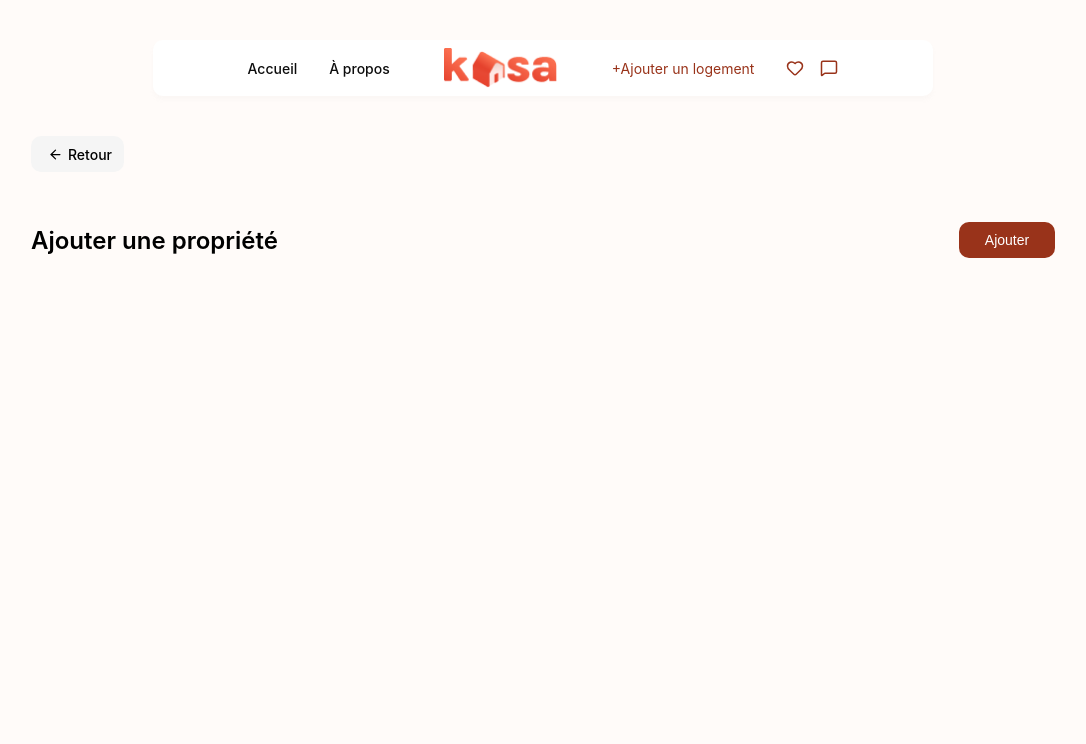
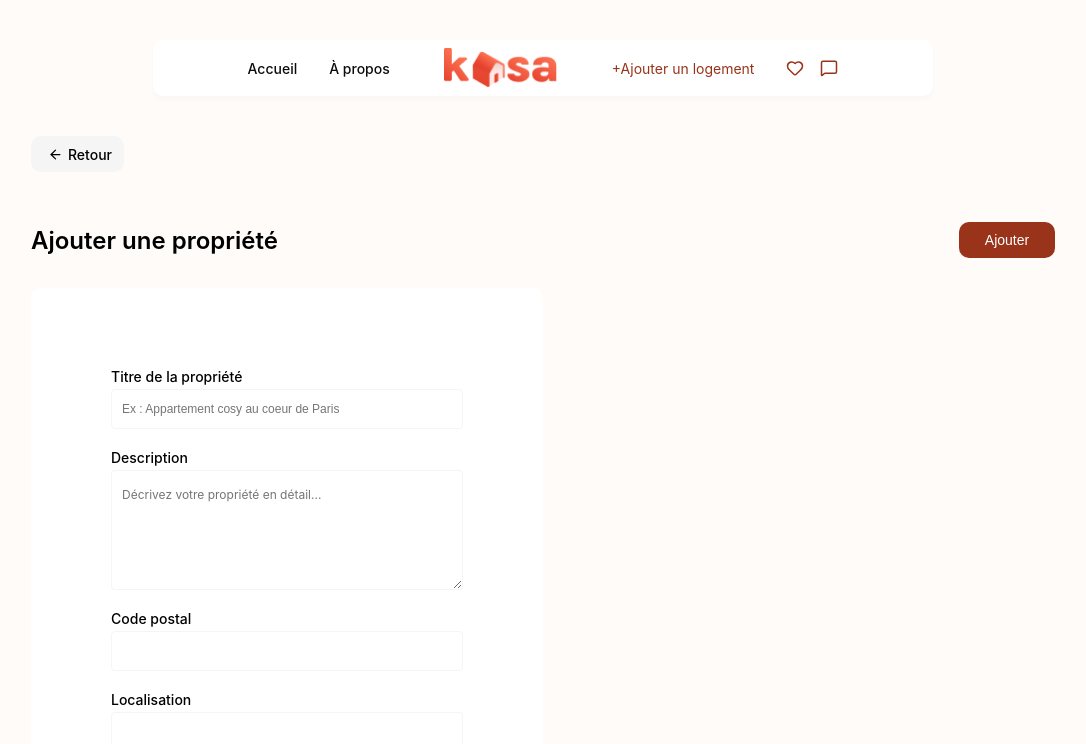
Before and after one commit to AlainBonneau/kasa-front, a Next.js app: page /add-property in a window 1280 px wide. Shown: the top 744 px of the page, without its empty margins (97-1183 px from the left). Built offline with nearby package versions, Linux system fonts and the light colour scheme; no server answers.

Commit message:
feat/ add property info section component

```diff
--- /dev/null
+++ b/app/add-property/components/PropertyInfoSection/PropertyInfoSection.scss
@@ -0,0 +1,51 @@
+.property-info-section {
+  background-color: var(--white);
+  border-radius: 10px;
+  width: 50%;
+  padding: 80px;
+  margin-top: 30px;
+  display: flex;
+  flex-direction: column;
+  gap: 20px;
+}
+
+.input-label {
+  display: flex;
+  flex-direction: column;
+  gap: 4px;
+
+  label {
+    font-size: 0.875rem;
+    font-weight: 500;
+  }
+
+  input {
+    padding: 16px 10px;
+    height: 40px;
+    width: 100%;
+    border: 1px solid var(--light-gray);
+    border-radius: 4px;
+    font-size: 0.75rem;
+    color: var(--dark-gray);
+  }
+
+  textarea {
+    font-family: "Inter", sans-serif;
+    padding: 16px 10px;
+    height: 120px;
+    width: 100%;
+    border: 1px solid var(--light-gray);
+    border-radius: 4px;
+    font-size: 0.75rem;
+    color: var(--dark-gray);
+    resize: vertical;
+  }
+}
+
+// Version mobile
+@media (max-width: 768px) {
+  .property-info-section {
+    width: 100%;
+    padding: 20px;
+  }
+}
--- /dev/null
+++ b/app/add-property/components/PropertyInfoSection/PropertyInfoSection.tsx
@@ -0,0 +1,55 @@
+import type { PropertyInfoSectionProps } from "@/app/types/propertyForm";
+import "./PropertyInfoSection.scss";
+
+export default function PropertyInfoSection({
+  title,
+  setTitle,
+  description,
+  setDescription,
+  postalCode,
+  setPostalCode,
+  location,
+  setLocation,
+}: PropertyInfoSectionProps) {
+  return (
+    <div className="property-info-section">
+      <div className="input-label">
+        <label htmlFor="title">Titre de la propriété</label>
+        <input
+          type="text"
+          id="title"
+          placeholder="Ex : Appartement cosy au coeur de Paris"
+          value={title}
+          onChange={(e) => setTitle(e.target.value)}
+        />
+      </div>
+      <div className="input-label">
+        <label htmlFor="description">Description</label>
+        <textarea
+          id="description"
+          placeholder="Décrivez votre propriété en détail..."
+          value={description}
+          onChange={(e) => setDescription(e.target.value)}
+        />
+      </div>
+      <div className="input-label">
+        <label htmlFor="postalCode">Code postal</label>
+        <input
+          type="number"
+          id="postalCode"
+          value={postalCode}
+          onChange={(e) => setPostalCode(e.target.value)}
+        />
+      </div>
+      <div className="input-label">
+        <label htmlFor="location">Localisation</label>
+        <input
+          type="text"
+          id="location"
+          value={location}
+          onChange={(e) => setLocation(e.target.value)}
+        />
+      </div>
+    </div>
+  );
+}
--- a/app/add-property/page.scss
+++ b/app/add-property/page.scss
@@ -52,3 +52,9 @@ form {
     cursor: pointer;
   }
 }
+
+.form-top {
+  width: 100%;
+  display: flex;
+  gap: 16px;
+}
--- a/app/add-property/page.tsx
+++ b/app/add-property/page.tsx
@@ -2,6 +2,7 @@
 
 import { useState } from "react";
 import Link from "next/link";
+import PropertyInfoSection from "./components/PropertyInfoSection/PropertyInfoSection";
 import { ArrowLeft } from "lucide-react";
 import "./page.scss";
 
@@ -18,17 +19,42 @@ export default function AddProperty() {
   const [categories, setCategories] = useState<string[]>([]);
   const [customCategories, setCustomCategories] = useState<string[]>([]);
 
+  function handleFormSubmit(e: React.FormEvent) {
+    e.preventDefault();
+    console.log(
+      "Information reçu : " + title,
+      description,
+      postalCode,
+      location,
+    );
+  }
+
   return (
     <div className="add-property-page">
       <Link href="/">
         {" "}
         <ArrowLeft className="arrow-left-icon" /> Retour
       </Link>
-      <form>
+      <form onSubmit={handleFormSubmit}>
         <div className="form-header">
           <h1>Ajouter une propriété</h1>
-          <button className="add-property-btn">Ajouter</button>
+          <button className="add-property-btn" type="submit">
+            Ajouter
+          </button>
         </div>
+        <section className="form-top">
+          <PropertyInfoSection
+            title={title}
+            setTitle={setTitle}
+            description={description}
+            setDescription={setDescription}
+            postalCode={postalCode}
+            setPostalCode={setPostalCode}
+            location={location}
+            setLocation={setLocation}
+          />
+        </section>
+        <section className="form-bottom"></section>
       </form>
     </div>
   );
--- a/app/types/property.d.ts
+++ b/app/types/property.d.ts
@@ -6,6 +6,7 @@ export type Property = {
   cover: string;
   location: string;
   price_per_night: number;
+  postalCode: string;
   pictures: string[];
   equipments: string[];
   tags: string[];
```
Also changed, not shown: app/types/propertyForm.d.ts (added, +13 -0 lines).
